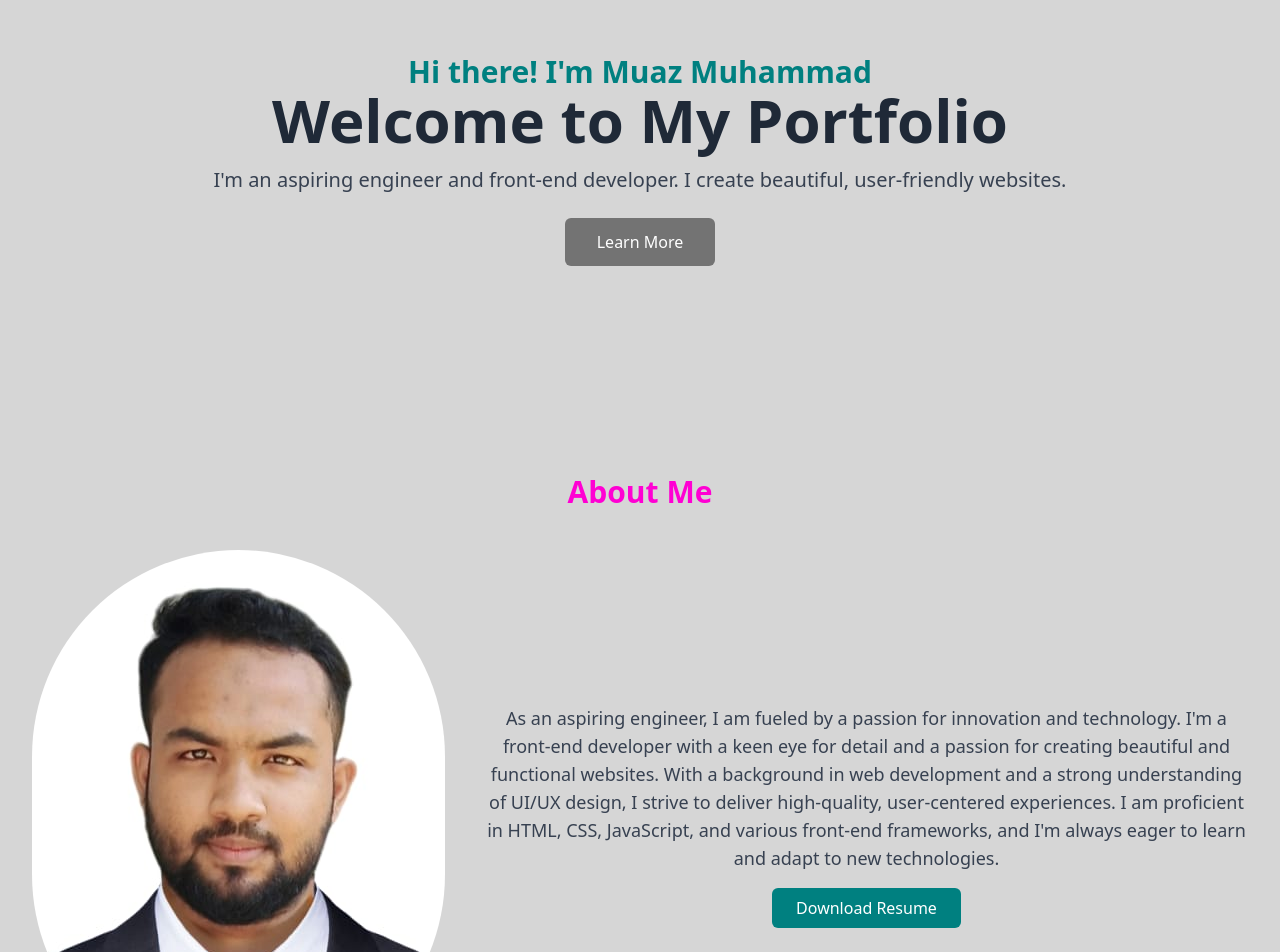
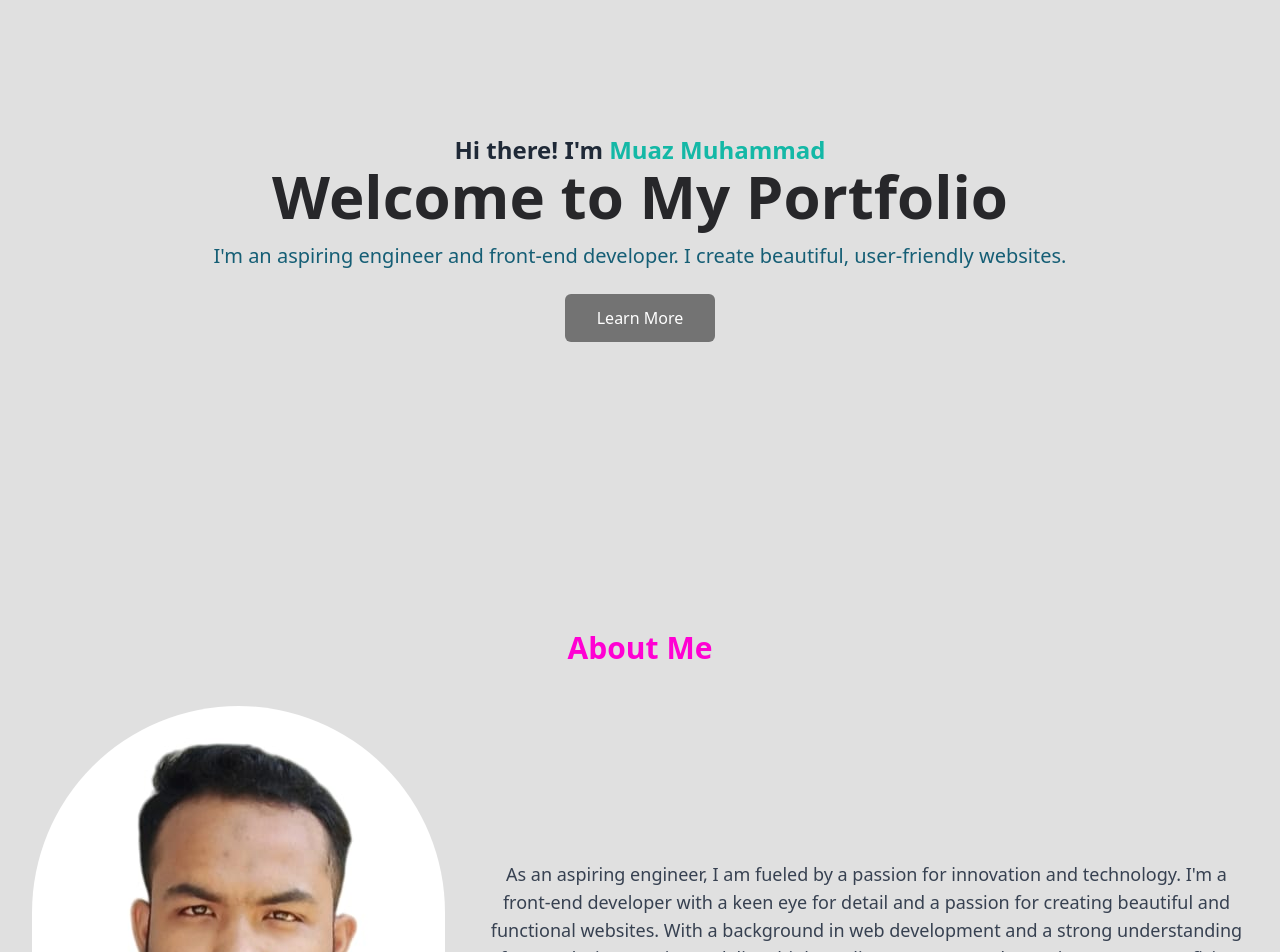
Before and after one commit to muaz64/muaz-portfolio-site, a React (Vite) app: page / in a window 1280 px wide. Shown: the part 200-1152 px from the top of the page. Built offline with nearby package versions, Linux system fonts and the light colour scheme.

Commit message:
home update 2

```diff
--- a/src/components/Home.jsx
+++ b/src/components/Home.jsx
@@ -1,15 +1,16 @@
 import React from 'react';
+import "./Home.css";
 
 function Home() {
   return (
-    <section id="home" className="flex items-center justify-center text-center my-36">
+    <section id="home" className="flex items-center justify-center text-center my-36 py-10 lg:py-20">
       <div>
-      <h2 className='text-teal text-3xl font-semibold'>Hi there! I'm Muaz Muhammad</h2>
-        <h1 className="text-4xl md:text-6xl font-bold text-charcoal-gray">Welcome to My Portfolio</h1>
-        <p className="text-lg md:text-xl mt-4 text-gray-700">
+      <h2 className=' text-2xl font-semibold'>Hi there! I'm <span className='text-teal-500'>Muaz Muhammad</span></h2>
+        <h1 className="text-4xl md:text-6xl font-bold text-zinc-800 animate-slidein ...">Welcome to My Portfolio</h1>
+        <p className="text-lg md:text-xl mt-4 text-cyan-800 animate-slidein ...">
           I'm an aspiring engineer and front-end developer. I create beautiful, user-friendly websites.
         </p>
-        <a href="#services" className="mt-6 inline-block px-8 py-3 text-white bg-neutral-500 hover:bg-teal rounded-md">
+        <a href="#services" className="mt-6 inline-block px-8 py-3 text-white bg-neutral-500 hover:bg-indigo-400 rounded-md">
           Learn More
         </a>
       </div>
--- a/src/components/Navbar.jsx
+++ b/src/components/Navbar.jsx
@@ -60,10 +60,7 @@ function Navbar() {
                   </svg>
                 </div>
               </div>
-              <ul
-                tabIndex={0}
-                className="parent-div dropdown-content rounded-box z-[1] mt-5 p-4"
-              >
+              <ul tabIndex={0}className="parent-div dropdown-content rounded-box z-[1] mt-5 p-4">
                 {menu}
               </ul>
             </div>
--- a/src/index.css
+++ b/src/index.css
@@ -1,10 +1,11 @@
 @tailwind base;
 @tailwind components;
 @tailwind utilities;
+
 :root {
   max-width: 1280px;
   margin: 0 auto;
   padding: 2rem;
   text-align: center;
-  background-color: #d6d6d6;
+  background-color: #d6d6d6c0;
 }
--- a/tailwind.config.js
+++ b/tailwind.config.js
@@ -1,15 +1,22 @@
 /** @type {import('tailwindcss').Config} */
 export default {
-  content: [
-    "./index.html",
-    "./src/**/*.{js,ts,jsx,tsx}",
-  ],
+  content: ["./index.html", "./src/**/*.{js,ts,jsx,tsx}"],
   theme: {
     extend: {
-      colors: {
-        charcoal: '#36454F',
-        teal: '#008080',
-        peach: '#FFDAB9',
+      keyframes: {
+        slidein: {
+          from: {
+            opacity: "0",
+            transform: "translateY(-10px)",
+          },
+          to: {
+            opacity: "1",
+            transform: "translateY(0)",
+          },
+        },
+      },
+      animation: {
+        slidein: "slidein 1s ease 500ms",
       },
     },
   },
```
Also changed, not shown: src/components/Home.css (added).
